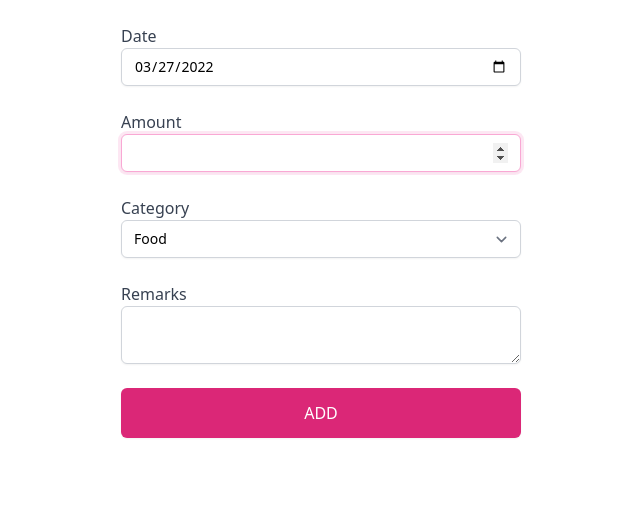
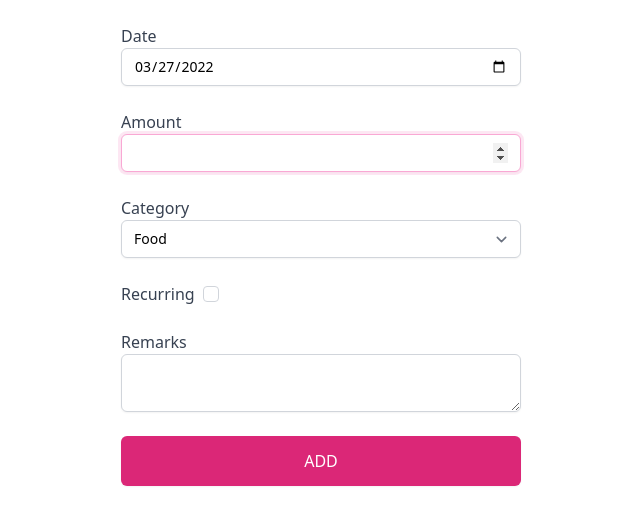
Before and after one commit to malcolm-kee/airtable-expense-app, a React (Vite) app: page / in a window 1280 px wide. Shown: the top 524 px of the page, without its empty margins (319-959 px from the left). Built offline with nearby package versions, Linux system fonts and the light colour scheme.

Commit message:
update form

```diff
--- /dev/null
+++ b/src/components/checkbox-field.tsx
@@ -0,0 +1,31 @@
+import * as React from 'react';
+import { cx } from '~/lib/cx';
+import { Label } from './label';
+
+export interface CheckboxFieldProps
+  extends React.ComponentPropsWithoutRef<'input'> {
+  label?: React.ReactNode;
+  onChangeValue?: (value: boolean) => void;
+}
+
+export const CheckboxField = React.forwardRef<
+  HTMLInputElement,
+  CheckboxFieldProps
+>(function CheckboxField({ label, onChangeValue, ...props }, forwardeRef) {
+  return (
+    <div className="flex items-center gap-2">
+      {label && <Label htmlFor={props.id}>{label}</Label>}
+      <input
+        type="checkbox"
+        onChange={onChangeValue && ((ev) => onChangeValue(ev.target.checked))}
+        {...props}
+        className={cx(
+          'h-4 w-4 rounded border-gray-300 text-pink-600 focus:ring-pink-500',
+          props.disabled && 'bg-gray-200',
+          props.className
+        )}
+        ref={forwardeRef}
+      />
+    </div>
+  );
+});
--- a/src/lib/use-offline.tsx
+++ b/src/lib/use-offline.tsx
@@ -3,33 +3,27 @@ import * as React from 'react';
 const OfflineContext = React.createContext(false);
 OfflineContext.displayName = 'OfflineContext';
 
+function subscribeOnlineStatus(callback: () => void) {
+  window.addEventListener('online', callback);
+  window.addEventListener('offline', callback);
+
+  return () => {
+    window.removeEventListener('online', callback);
+    window.removeEventListener('offline', callback);
+  };
+}
+
 export const OfflineContextProvider = (props: {
   children: React.ReactNode;
 }) => {
-  const [offline, setOffline] = React.useState(false);
-
-  React.useEffect(() => {
-    setOffline(!navigator.onLine);
-
-    function onOnline() {
-      setOffline(false);
-    }
-
-    function onOffline() {
-      setOffline(true);
-    }
-
-    window.addEventListener('online', onOnline);
-    window.addEventListener('offline', onOffline);
-
-    return () => {
-      window.removeEventListener('online', onOnline);
-      window.removeEventListener('offline', onOffline);
-    };
-  });
+  const isOnline = React.useSyncExternalStore(
+    subscribeOnlineStatus,
+    () => navigator.onLine,
+    () => true
+  );
 
   return (
-    <OfflineContext.Provider value={offline}>
+    <OfflineContext.Provider value={!isOnline}>
       {props.children}
     </OfflineContext.Provider>
   );
--- a/src/modules/expense/components/expense-form.tsx
+++ b/src/modules/expense/components/expense-form.tsx
@@ -2,6 +2,7 @@ import * as React from 'react';
 import { SelectField } from '~/components/select-field';
 import { TextField } from '~/components/text-field';
 import { TextareaField } from '~/components/textarea-field';
+import { CheckboxField } from '~/components/checkbox-field';
 import { useOffline } from '~/lib/use-offline';
 import { cx } from '~/lib/cx';
 import { addExpense } from '../api';
@@ -12,6 +13,7 @@ export const ExpenseForm = () => {
   const [category, setCategory] = React.useState('Food');
   const [remarks, setRemarks] = React.useState('');
   const [status, setStatus] = React.useState<'idle' | 'busy'>('idle');
+  const [recurring, setRecurring] = React.useState(false);
 
   const amountInputRef = React.useRef<HTMLInputElement>(null);
 
@@ -36,9 +38,10 @@ export const ExpenseForm = () => {
         setStatus('busy');
         addExpense({
           Date: date,
-          Amount: Number(amount),
+          AUD: Number(amount),
           Category: category,
           Remarks: remarks,
+          Recurring: recurring,
         })
           .then(reset)
           .catch((err) => {
@@ -81,15 +84,20 @@ export const ExpenseForm = () => {
         disabled={status === 'busy'}
       >
         <option value="Food">Food</option>
-        <option value="Entertainment">Entertainment</option>
+        <option value="Accommodations">Accommodations</option>
+        <option value="Hygiene">Hygiene</option>
+        <option value="Social">Social</option>
+        <option value="Love">Love</option>
         <option value="Transportation">Transportation</option>
-        <option value="Accommodation">Accommodation</option>
-        <option value="Learning">Learning</option>
-        <option value="Love">Love</option>
-        <option value="Family">Family</option>
-        <option value="Health">Health</option>
-        <option value="Pet">Pet</option>
+        <option value="Comms and Internet">Comms and Internet</option>
       </SelectField>
+      <CheckboxField
+        label="Recurring"
+        checked={recurring}
+        onChangeValue={setRecurring}
+        id="recurring"
+        name="recurring"
+      />
       <TextareaField
         label="Remarks"
         value={remarks}
--- a/src/modules/expense/type.ts
+++ b/src/modules/expense/type.ts
@@ -1,6 +1,7 @@
 export interface Expense {
   Date: string;
-  Amount: number;
+  AUD: number;
   Category: string;
   Remarks: string;
+  Recurring: boolean;
 }
--- a/vite.config.ts
+++ b/vite.config.ts
@@ -9,6 +9,9 @@ export default defineConfig({
     alias: {
       '~/': `${path.resolve(__dirname, 'src')}/`,
     },
+  },
+  server: {
+    port: 3000,
   },
   plugins: [
     react(),
```
Also changed, not shown: package.json (+23 -22 lines), src/main.tsx (+4 -5 lines), 2 other files (tests, documents, lock files or other folders).
